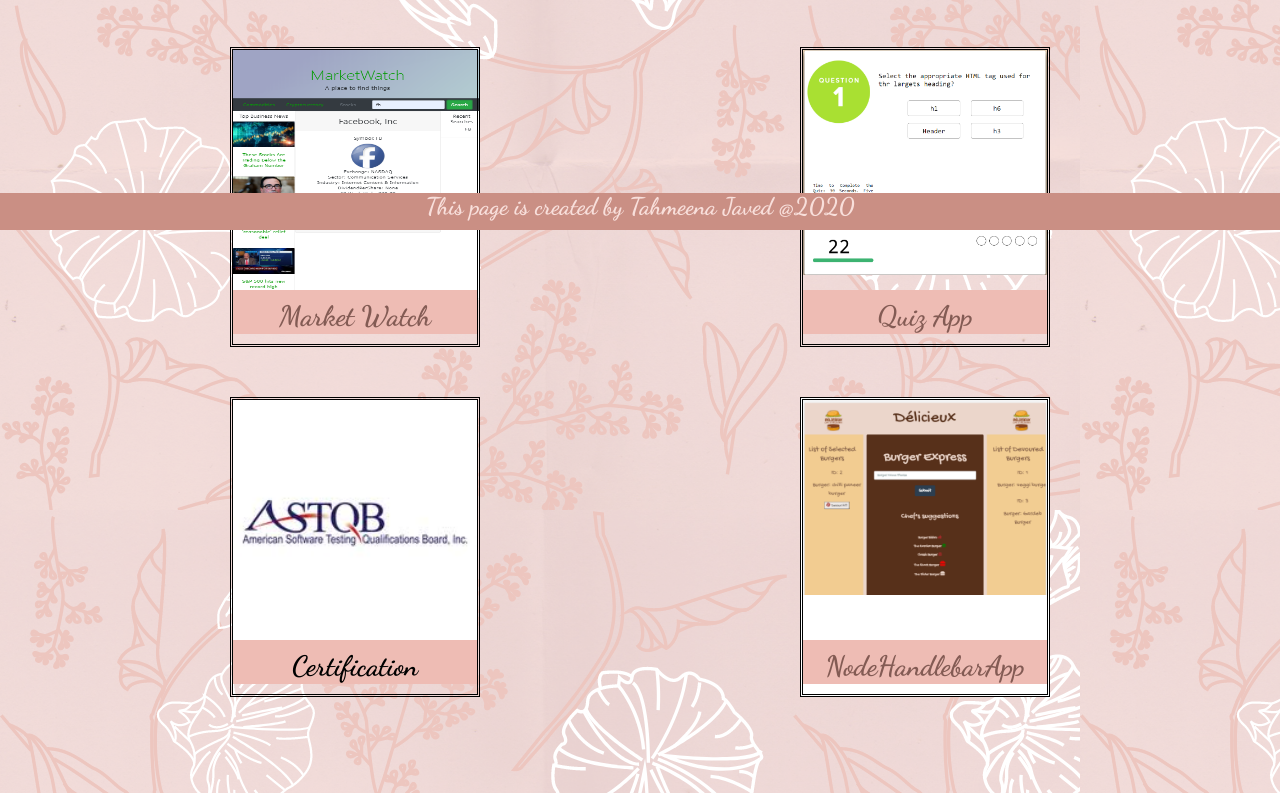
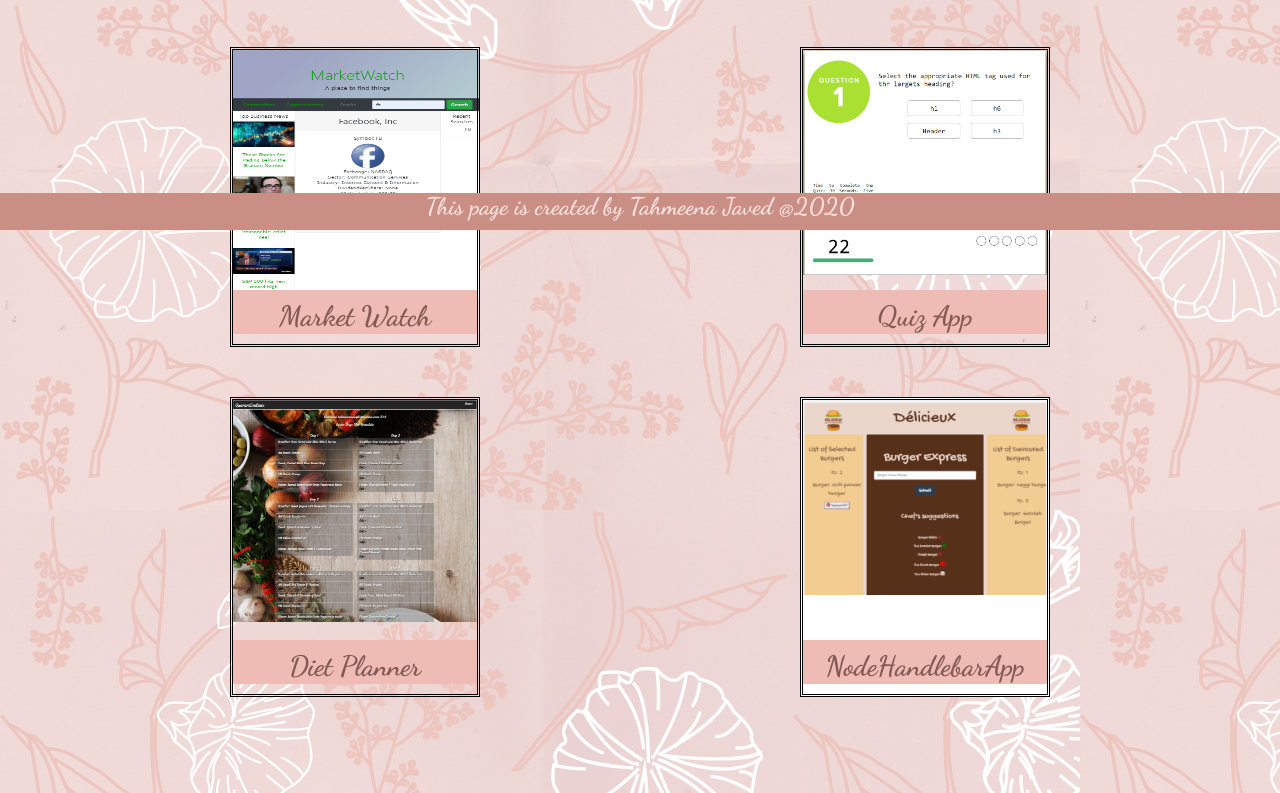
Before and after one commit to tjaved12/portfolioNew, a plain HTML site: page portfolio.html in a window 1280 px wide. Shown: the part 570-1363 px from the top of the page. Drawn offline with nearby package versions, Linux system fonts and the light colour scheme.

Commit message:
update portfolio

```diff
--- a/homework2.css
+++ b/homework2.css
@@ -183,7 +183,7 @@
     padding-top: 240px;
     height: 300px;
     width: 250px;
-    background-image: url("./images/astqb.jpg");
+    background-image: url("./images/Project2.png");
     background-size: contain;
     background-repeat: no-repeat;
     border-style:double;
--- a/portfolio.html
+++ b/portfolio.html
@@ -109,7 +109,7 @@
          <div class="row">
              <div class="col-lg-6">
               <div  id="imagewrapper4">
-                <h2>Certification</h2>
+                <h2><a href="https://nameless-brook-84052.herokuapp.com" target="_blank">Diet Planner</a></h2>
                   </div>
                  </div>
 
```
Also changed, not shown: images/Pro.png (added), images/Project2.png (added).
